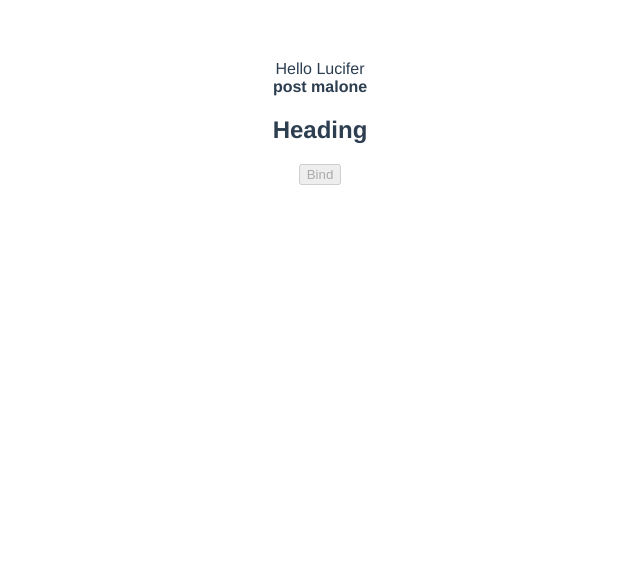
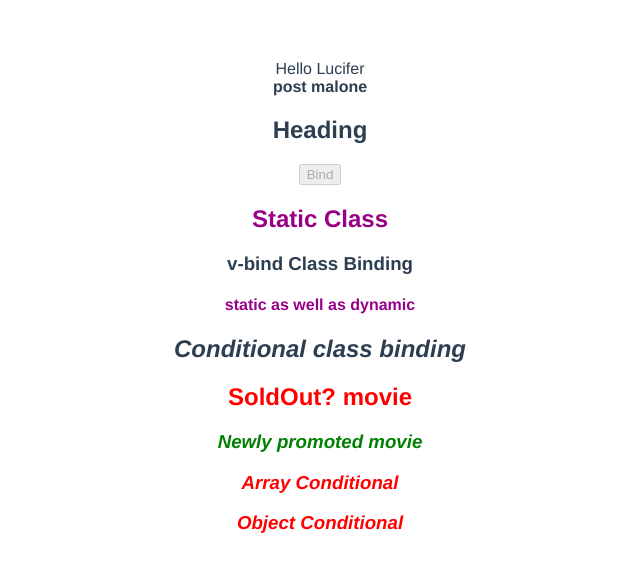
Before and after one commit to shubhamhirap/vue-training, a Vue app: page / in a window 1280 px wide. Shown: the top 572 px of the page, without its empty margins (320-960 px from the left). Built offline with nearby package versions, Linux system fonts and the light colour scheme.

Commit message:
classes binding ways

```diff
--- a/src/App.vue
+++ b/src/App.vue
@@ -8,6 +8,42 @@
     <!-- attr binding -->
     <h2 v-bind:id="headingId">Heading</h2>
     <button v-bind:disabled="isDisabled">Bind</button>
+
+    <!-- Binding to class -->
+    <!-- Static class -->
+    <h2 class="text-color">Static Class</h2>
+
+    <!-- v-bind class binding -->
+    <h3 v-bind:class="status">v-bind Class Binding</h3>
+
+    <!-- we can add both static and dynamic class at same time -->
+    <h4 class="text-color" v-bind:class="status">static as well as dynamic</h4>
+
+    <!-- conditionally apply class to html element -->
+    <h2 v-bind:class="isPromoted && 'promoted'">Conditional class binding</h2>
+
+    <h2 v-bind:class="isSoldOut ? 'sold-out' : 'new'">SoldOut? movie</h2>
+
+    <!-- class binding with array -->
+    <h3 v-bind:class="['new', 'promoted']">Newly promoted movie</h3>
+
+    <!-- class binding with array (conditional) -->
+    <h3
+      v-bind:class="[isPromoted && 'promoted', isSoldOut ? 'sold-out' : 'new']"
+    >
+      Array Conditional
+    </h3>
+
+    <!-- Object conditional -->
+    <h3
+      v-bind:class="{
+        promoted: isPromoted,
+        new: !isSoldOut,
+        'sold-out': isSoldOut,
+      }"
+    >
+      Object Conditional
+    </h3>
   </div>
 </template>
 
@@ -21,6 +57,9 @@
       singer: "<strong>post malone</strong>",
       headingId: "heading",
       isDisabled: true,
+      status: "danger",
+      isPromoted: true,
+      isSoldOut: true,
     };
   },
 };
@@ -35,4 +74,18 @@
   color: #2c3e50;
   margin-top: 60px;
 }
+.text-color {
+  color: #908;
+}
+
+.promoted {
+  font-style: italic;
+}
+
+.new {
+  color: green;
+}
+.sold-out {
+  color: red;
+}
 </style>
```
